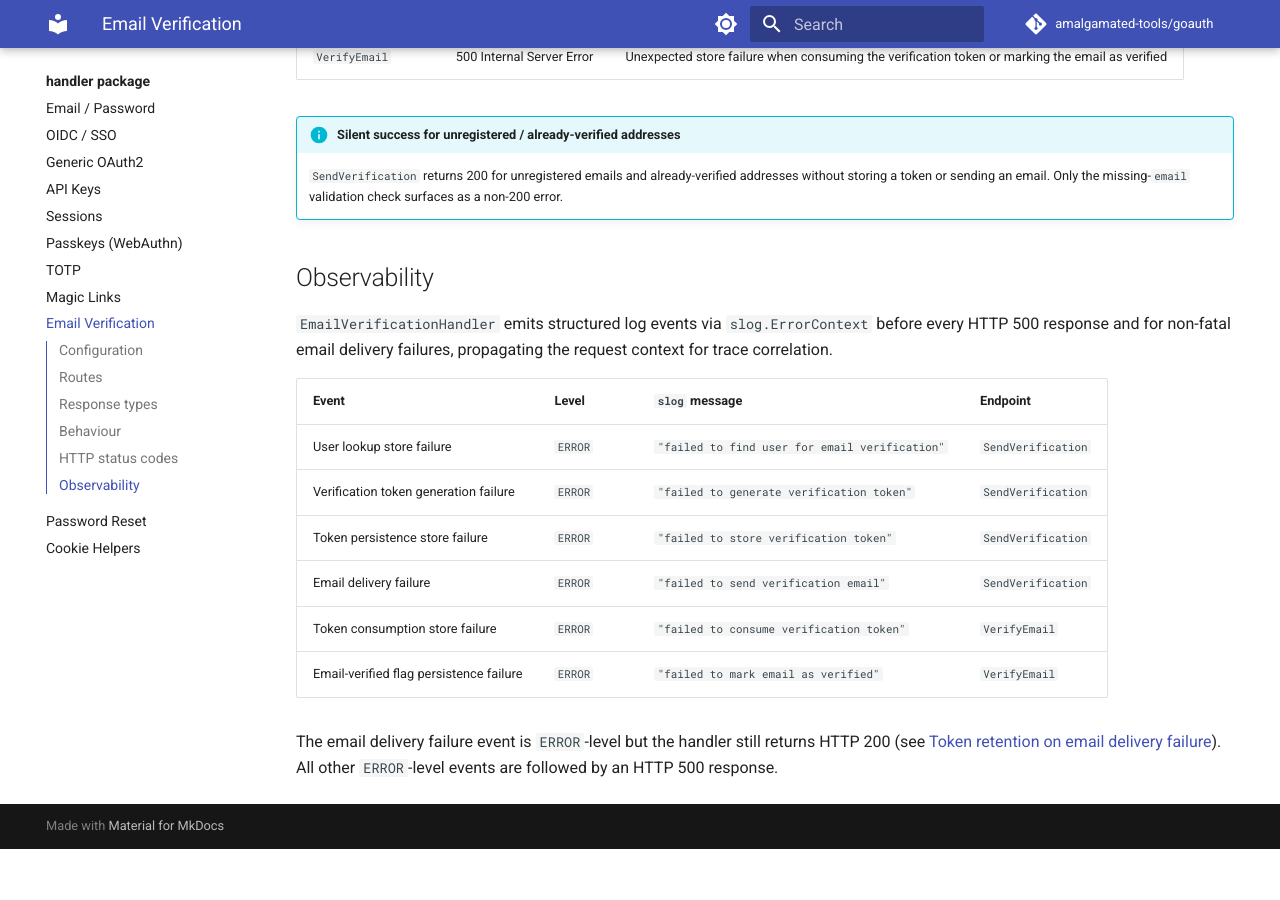
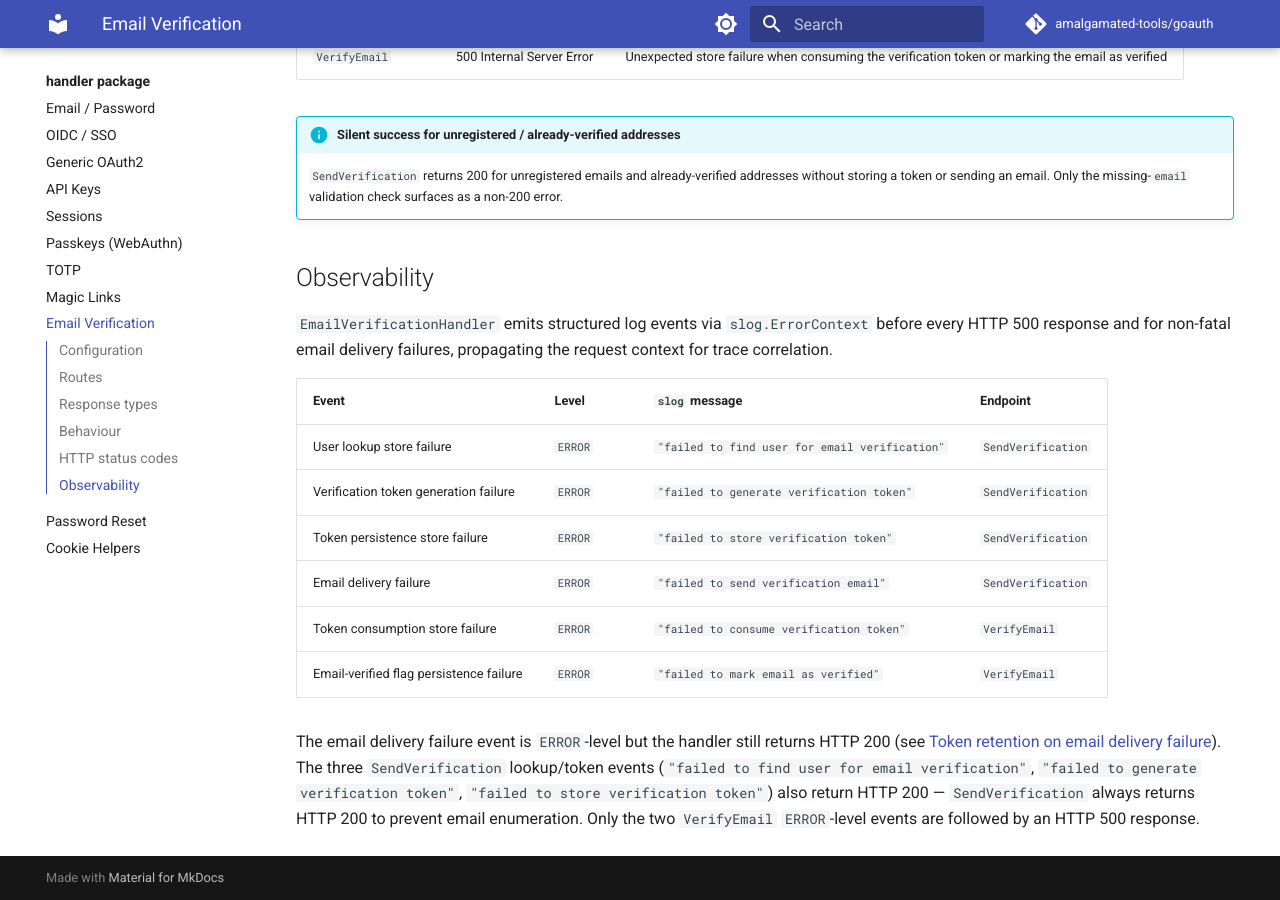
Before and after one commit to amalgamated-tools/goauth, an MkDocs documentation site: the page built from docs/handler/email-verification.md, in a window 1280 px wide and 900 px high, scrolled down 1887 px. Built offline with MkDocs 1.6.1 and Material for MkDocs 9.7.7, drawn with Linux system fonts in a browser that asks for light colours; comment, search, counter and statistics services are not loaded; before the commit the page ends 2736 px from its top, so only the background shows below that.

Commit message:
docs(handlers): correct observability footer notes for email-verification and password-reset
- email-verification.md: the three SendVerification ERROR events (user lookup, token generation, token storage) return HTTP 200, not HTTP 500 — SendVerification always returns 200 to prevent email enumeration
- password-reset.md: "password reset: consume token" does not abort the response; password has already been updated and HTTP 200 is returned

```diff
--- a/docs/handler/email-verification.md
+++ b/docs/handler/email-verification.md
@@ -79,4 +79,4 @@ To gate login on email verification, set `RequireVerification: true` on `AuthHan
 | Token consumption store failure | `ERROR` | `"failed to consume verification token"` | `VerifyEmail` |
 | Email-verified flag persistence failure | `ERROR` | `"failed to mark email as verified"` | `VerifyEmail` |
 
-The email delivery failure event is `ERROR`-level but the handler still returns HTTP 200 (see [Token retention on email delivery failure](#token-retention-on-email-delivery-failure)). All other `ERROR`-level events are followed by an HTTP 500 response.
+The email delivery failure event is `ERROR`-level but the handler still returns HTTP 200 (see [Token retention on email delivery failure](#token-retention-on-email-delivery-failure)). The three `SendVerification` lookup/token events (`"failed to find user for email verification"`, `"failed to generate verification token"`, `"failed to store verification token"`) also return HTTP 200 — `SendVerification` always returns HTTP 200 to prevent email enumeration. Only the two `VerifyEmail` `ERROR`-level events are followed by an HTTP 500 response.
```
Also changed, not shown: docs/handler/password-reset.md (+1 -1 lines).
